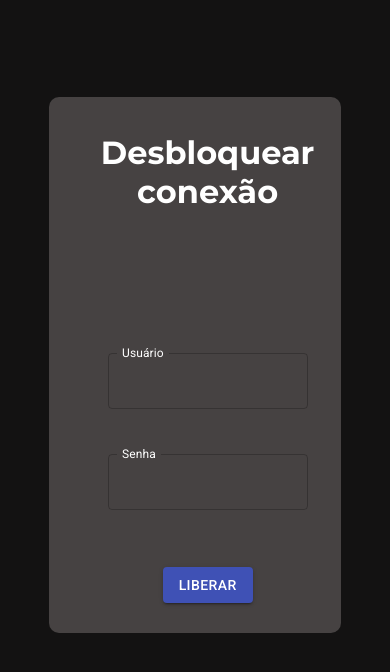
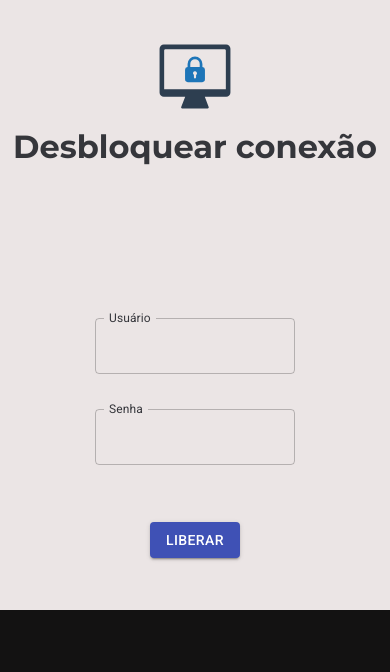
Before and after one commit to paulords95/drop-orcl-users, a React (Create React App) app: page / in a window 390 px wide. Shown: the top 672 px of the page. Built offline with nearby package versions, Linux system fonts and the light colour scheme.

Commit message:
change styling to fit electron

```diff
--- a/public/index.html
+++ b/public/index.html
@@ -26,7 +26,7 @@
       work correctly both with client-side routing and a non-root public URL.
       Learn how to configure a non-root public URL by running `npm run build`.
     -->
-    <title>Liberar usuário</title>
+    <title>Liberar Conexão - ERP</title>
     <link rel="stylesheet" href="https://fonts.googleapis.com/css?family=Roboto:300,400,500,700&display=swap" />
   </head>
   <body>
--- a/src/App.css
+++ b/src/App.css
@@ -1,5 +1,8 @@
 body {
   background-color: #131212;
+  text-align: center;
+  justify-content: center;
+  margin: 0;
 }
 
 .wrap {
@@ -8,14 +11,17 @@ body {
   align-items: center;
   padding-bottom: 80px;
   padding-top: 80px;
+  text-align: center;
 }
 .container {
   width: 75%;
   max-width: 200;
+  justify-content: center;
+  justify-self: center;
 }
 
 .title {
-  color: white;
+  color: #35363b;
   font-family: "Montserrat";
   font-weight: 700;
   text-align: center;
@@ -24,11 +30,10 @@ body {
 
 .text-wrap {
   display: flex;
-  background-color: #464242;
+  background-color: #ebe5e5;
   margin: 0 auto;
   margin-top: 2vh;
   border-radius: 10px;
-  max-width: max-content;
   height: "40%";
   text-align: center;
   padding-inline: 15%;
@@ -36,6 +41,7 @@ body {
   padding-bottom: 10%;
   min-width: 40%;
   min-height: 40%;
+  justify-content: center;
 }
 
 .input {
@@ -69,3 +75,31 @@ body {
 .MuiInputBase-input {
   text-align: center;
 }
+
+.lock-icon {
+  width: 20%;
+}
+
+@media only screen and (max-width: 600px) {
+  .wrap {
+    background-color: lightblue;
+    padding: 0px;
+  }
+  .text-wrap {
+    padding: 0;
+    height: 570px;
+    margin-top: 0px;
+    border-radius: 0;
+    padding-top: 40px;
+  }
+  .container {
+    width: 100%;
+    height: 100%;
+  }
+  .title {
+    margin-top: 10px;
+  }
+  .inputItem {
+    margin-top: -10px;
+  }
+}
--- a/src/App.js
+++ b/src/App.js
@@ -6,6 +6,7 @@ import Alert from "@material-ui/lab/Alert";
 import Button from "@material-ui/core/Button";
 
 import api from "./services/api.js";
+import lockIcon from "./lock-svg.svg";
 
 function App() {
   const [text, setText] = useState("");
@@ -51,6 +52,7 @@ function App() {
 
   return (
     <div className="wrap">
+      <div id="electron-titlebar" class="drag"></div>
       <div className="container">
         <div className="text-wrap">
           <div
@@ -59,6 +61,7 @@ function App() {
               margin: "0 auto",
             }}
           >
+            <img src={lockIcon} alt="lock" className="lock-icon" />
             <h1 className="title">Desbloquear conexão</h1>
             <div className="alert">
               <ShowAlert condition={alertCondition} message={alertMessage} />
@@ -84,13 +87,13 @@ function App() {
                 InputLabelProps={{
                   shrink: true,
                   style: {
-                    color: "white",
+                    color: "#35363B",
                     borderRadius: 15,
                   },
                 }}
                 InputProps={{
                   style: {
-                    color: "white",
+                    color: "#35363B",
                     textAlign: "center",
                     justifySelf: "center",
                     width: "200px",
@@ -121,14 +124,14 @@ function App() {
                 InputLabelProps={{
                   shrink: true,
                   style: {
-                    color: "white",
+                    color: "#35363B",
                     borderRadius: 15,
                     textAlign: "center",
                   },
                 }}
                 InputProps={{
                   style: {
-                    color: "white",
+                    color: "#35363B",
                     textAlign: "center",
                     justifySelf: "center",
                     width: "200px",
@@ -138,7 +141,7 @@ function App() {
                 color="primary"
               />
             </div>
-            <form className="btn" method="POST">
+            <form className="btn" method="DELETE">
               <Button
                 onClick={(e) => {
                   e.preventDefault();
--- a/src/index.css
+++ b/src/index.css
@@ -1,13 +1,8 @@
 body {
   margin: 0;
-  font-family: -apple-system, BlinkMacSystemFont, 'Segoe UI', 'Roboto', 'Oxygen',
-    'Ubuntu', 'Cantarell', 'Fira Sans', 'Droid Sans', 'Helvetica Neue',
+  font-family: -apple-system, BlinkMacSystemFont, "Segoe UI", "Roboto", "Oxygen",
+    "Ubuntu", "Cantarell", "Fira Sans", "Droid Sans", "Helvetica Neue",
     sans-serif;
   -webkit-font-smoothing: antialiased;
   -moz-osx-font-smoothing: grayscale;
 }
-
-code {
-  font-family: source-code-pro, Menlo, Monaco, Consolas, 'Courier New',
-    monospace;
-}
```
Also changed, not shown: src/lock-png.png (added), src/lock-svg.svg (added).
